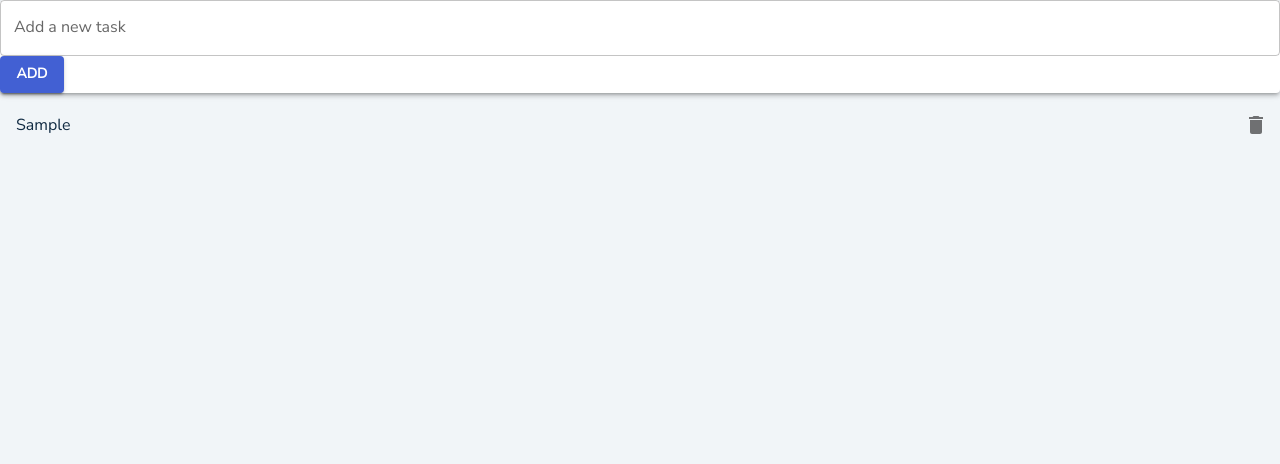
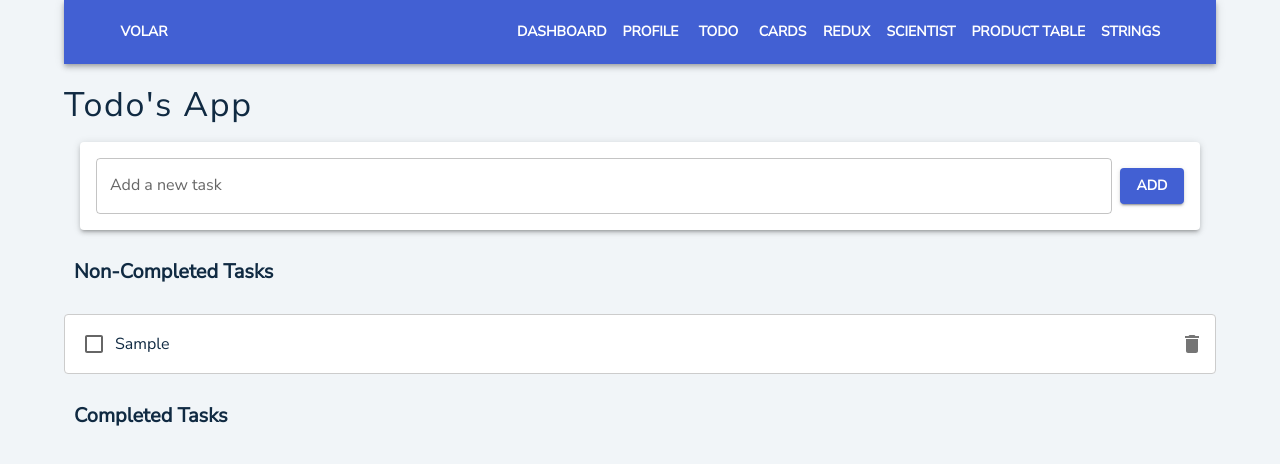
Before and after one commit to volar/playground, a React (Create React App) app: page /todo in a window 1280 px wide. Both pictures are taken after typing "Sample" into the empty fields and a click on the button "ADD". Shown: the top 464 px of the page. Built offline with nearby package versions, Linux system fonts and the light colour scheme; a web font is replaced by a local one.

Commit message:
Add to do app and some type examples

```diff
--- a/src/components/Navigation.jsx
+++ b/src/components/Navigation.jsx
@@ -16,6 +16,9 @@ const Navigation = () => {
           </Button>
           <Button color="inherit" href="/profile">
             Profile
+          </Button>
+          <Button color="inherit" href="/todo">
+            Todo
           </Button>
           <Button color="inherit" href="/cards">
             Cards
--- a/src/pages/Todo.tsx
+++ b/src/pages/Todo.tsx
@@ -1,4 +1,4 @@
-import React, { useState } from 'react';
+import React, { useState, useEffect, KeyboardEvent } from 'react';
 import {
   TextField,
   Button,
@@ -8,22 +8,45 @@ import {
   ListItemSecondaryAction,
   IconButton,
   Paper,
+  Container,
+  Checkbox,
+  Typography,
 } from '@mui/material';
 import { Delete } from '@mui/icons-material';
+import Navigation from '../components/Navigation';
 
 interface Task {
   id: number;
   text: string;
+  completed?: boolean;
 }
 
 function Todo() {
   const [tasks, setTasks] = useState<Task[]>([]);
   const [newTask, setNewTask] = useState<string>('');
 
+  useEffect(() => {
+    // Load todos from storage when the component mounts
+    const storedTodos = localStorage.getItem('todos') || '[]';
+    const parsedTodos = JSON.parse(storedTodos);
+    setTasks(parsedTodos);
+  }, []);
+
   const handleAddTask = () => {
+    let updatedTodos = tasks;
     if (newTask.trim() !== '') {
-      setTasks([...tasks, { id: Date.now(), text: newTask }]);
+      updatedTodos = [...tasks, { id: Date.now(), text: newTask, completed: false }];
+      setTasks(updatedTodos);
       setNewTask('');
+    }
+
+    localStorage.setItem('todos', JSON.stringify(updatedTodos));
+  };
+
+  const handleKeyDown = (e: KeyboardEvent) => {
+    // Check if the Enter key is pressed
+    if (e.key === 'Enter') {
+      handleAddTask();
     }
   };
 
@@ -32,23 +55,53 @@ function Todo() {
     setTasks(updatedTasks);
   };
 
+  const handleToggleCompleted = (taskId: number) => {
+    setTasks((prevTasks) =>
+      prevTasks.map((task) => (task.id === taskId ? { ...task, completed: !task.completed } : task))
+    );
+  };
+
+  const completedTasks = tasks.filter((task) => task.completed);
+  const nonCompletedTasks = tasks.filter((task) => !task.completed);
+
   return (
-    <div className="App">
-      <Paper elevation={3}>
+    <Container>
+      <Navigation />
+      <Typography sx={{ mt: '20px' }} variant="h4" gutterBottom>
+        Todo's App
+      </Typography>
+      <Paper elevation={3} sx={{ margin: '16px', padding: '16px' }}>
+        <div style={{ display: 'flex', alignItems: 'center' }}>
           <TextField
             label="Add a new task"
             variant="outlined"
             value={newTask}
             onChange={(e) => setNewTask(e.target.value)}
             fullWidth
+            onKeyDown={(e) => handleKeyDown(e)}
           />
-        <Button variant="contained" color="primary" onClick={handleAddTask}>
+          <Button variant="contained" color="primary" onClick={handleAddTask} style={{ marginLeft: '8px' }}>
             Add
           </Button>
+        </div>
       </Paper>
+
+      <Typography sx={{ p: '10px' }} variant="h6">
+        Non-Completed Tasks
+      </Typography>
       <List>
-        {tasks.map((task) => (
-          <ListItem key={task.id}>
+        {nonCompletedTasks.map((task) => (
+          <ListItem
+            key={task.id}
+            style={{
+              backgroundColor: 'white',
+              border: '1px solid #ccc',
+              margin: '8px 0',
+              padding: '8px',
+              borderRadius: '4px',
+            }}
+          >
+            <Checkbox checked={task.completed} onChange={() => handleToggleCompleted(task.id)} />
             <ListItemText primary={task.text} />
             <ListItemSecondaryAction>
               <IconButton edge="end" aria-label="delete" onClick={() => handleDeleteTask(task.id)}>
@@ -58,7 +111,33 @@ function Todo() {
           </ListItem>
         ))}
       </List>
-    </div>
+      <Typography sx={{ p: '10px' }} variant="h6">
+        Completed Tasks
+      </Typography>
+      <List>
+        {completedTasks.map((task) => (
+          <ListItem
+            key={task.id}
+            style={{
+              backgroundColor: 'white',
+              border: '1px solid #ccc',
+              margin: '8px 0',
+              padding: '8px',
+              borderRadius: '4px',
+              textDecoration: 'line-through',
+            }}
+          >
+            <Checkbox checked={task.completed} onChange={() => handleToggleCompleted(task.id)} />
+            <ListItemText primary={task.text} />
+            <ListItemSecondaryAction>
+              <IconButton edge="end" aria-label="delete" onClick={() => handleDeleteTask(task.id)}>
+                <Delete />
+              </IconButton>
+            </ListItemSecondaryAction>
+          </ListItem>
+        ))}
+      </List>
+    </Container>
   );
 }
 
```
Also changed, not shown: src/data/todos.js (added, +9 -0 lines), src/examples/Counter.tsx (added, +18 -0 lines), src/examples/MoviesApp.tsx (added, +29 -0 lines), src/examples/commonTypes.ts (added, +71 -0 lines), src/examples/movies.ts (added, +28 -0 lines), src/examples/typeChildren.tsx (added, +31 -0 lines). Lines whose indentation alone changed are shown as unchanged.
